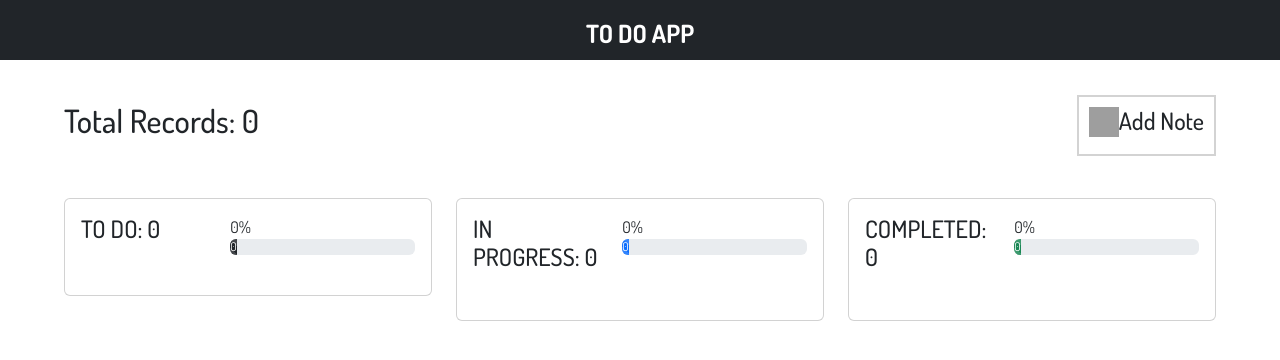
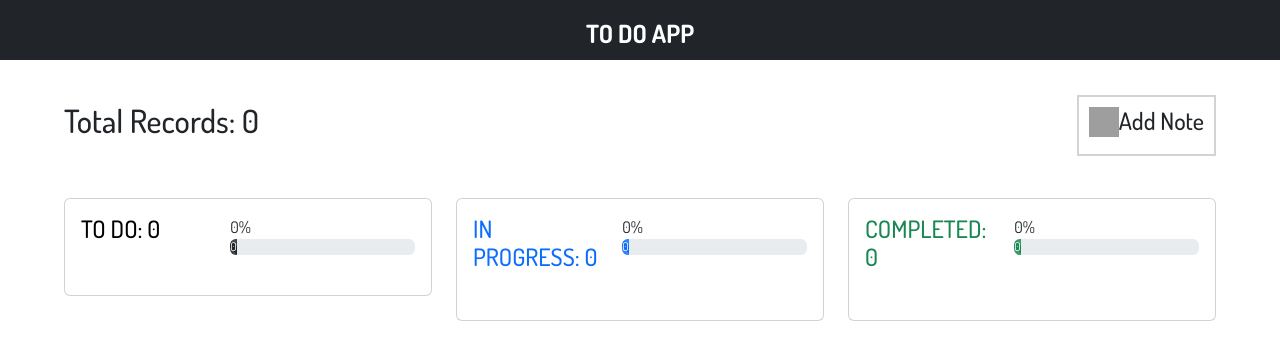
Before and after one commit to sraj69778/to-do-app, an Angular app: page / in a window 1280 px wide. Shown: the top 360 px of the page. Built offline with nearby package versions, Linux system fonts and the light colour scheme; grey boxes are pictures that could not be loaded.

Commit message:
Color changes of statuses

```diff
--- a/src/app/components/main/main.component.html
+++ b/src/app/components/main/main.component.html
@@ -16,7 +16,9 @@
                     <div class="card-body">
                         <div class="row">
                             <div class="col-5">
-                                <h4 class="text-uppercase">{{card.status}}: {{card.count?card.count:0}} </h4>
+                                <h4 class="text-uppercase"
+                                    [ngClass]="card.status === 'Completed' ? 'completed-moreInfo' : card.status === 'In Progress' ? 'inProgress-moreInfo' : card.status === 'To Do' ? 'toDo-moreInfo' : ''">
+                                    {{card.status}}: {{card.count?card.count:0}} </h4>
                             </div>
                             <div class="col-7">
                                 {{card.count?(((card.count/notesArray.length)*100).toFixed(0))+'%':'0%'}}
```
